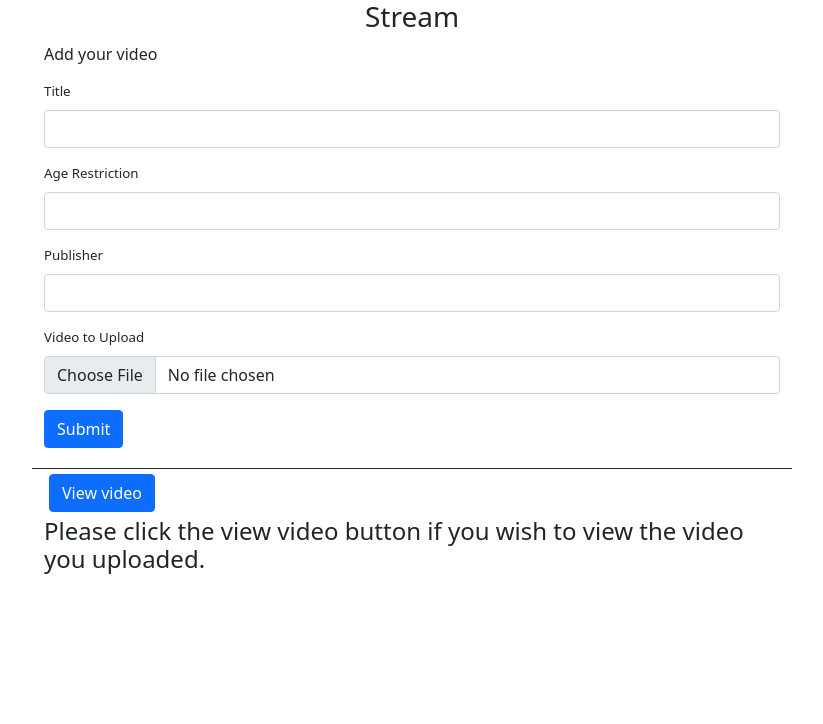
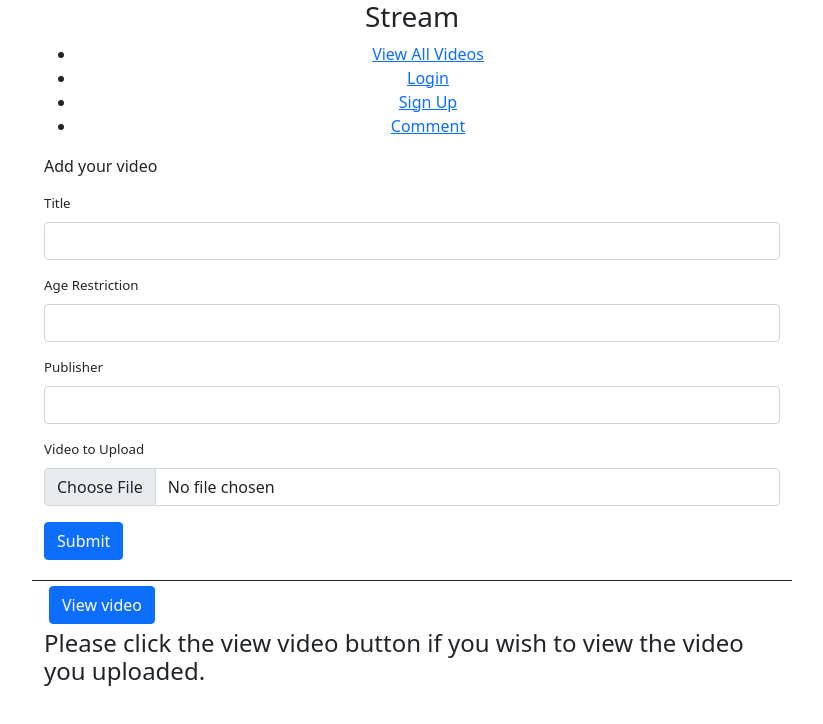
Before and after one commit to rachellynxh/streamapp, a plain HTML site: page webapp/index.html in a window 1280 px wide. Shown: the whole page, without its empty margins (228-1051 px from the left). Drawn offline with Linux system fonts and the light colour scheme.

Commit message:
Update index.html

```diff
--- a/webapp/index.html
+++ b/webapp/index.html
@@ -24,6 +24,14 @@
 
             <div class="col-8" style="text-align: center;">
               <h3>Stream</h3>
+                      <nav>
+        <ul>
+            <li><a href="/Users/rachellynch/Desktop/webapp/viewvideos.html">View All Videos</a></li>
+            <li><a href="/Users/rachellynch/Desktop/webapp/login.html">Login</a></li>
+            <li><a href="/Users/rachellynch/Desktop/webapp/signup.html">Sign Up</a></li>
+            <li><a href="/Users/rachellynch/Desktop/W6WebApp/comment.html">Comment</a></li>
+        </ul>
+    </nav>
             </div>
 
             <div class="col-2"  ></div>
```
